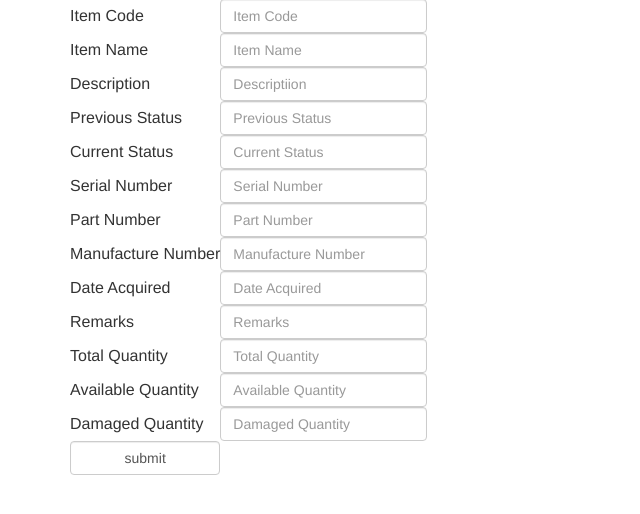
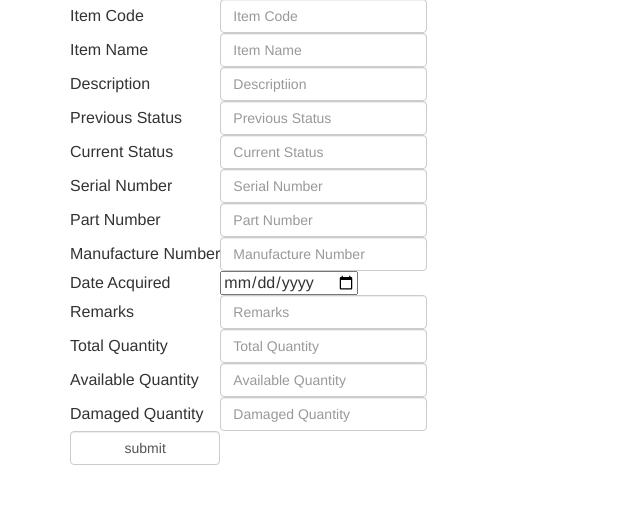
Before and after one commit to lukeeees/easyaccess, a CodeIgniter app: page /easyaccess/index.php/item_admin/addItem in a window 1280 px wide. Shown: the part 226-740 px from the top of the page, without its empty margins (0-640 px from the left). Run offline with CodeIgniter, Linux system fonts and the light colour scheme; the visitor is signed in with stand-in values (Sample User, id 1); some libraries are stand-ins or nearby versions.

Commit message:
search Item
searching item edited date

```diff
--- a/application/views/admin/addItem.php
+++ b/application/views/admin/addItem.php
@@ -50,7 +50,7 @@ echo "<table>";
 
 	echo "<tr>";
 		echo "<td>Date Acquired</td>";
-		echo "<td>".form_input('dateAcquired','','class="form-control" placeholder="Date Acquired" required')."<td>";
+		echo '<td><input type="date" name="dateAcquired"><td>';
 	echo "<tr>";
 
 	echo "<tr>";
```
